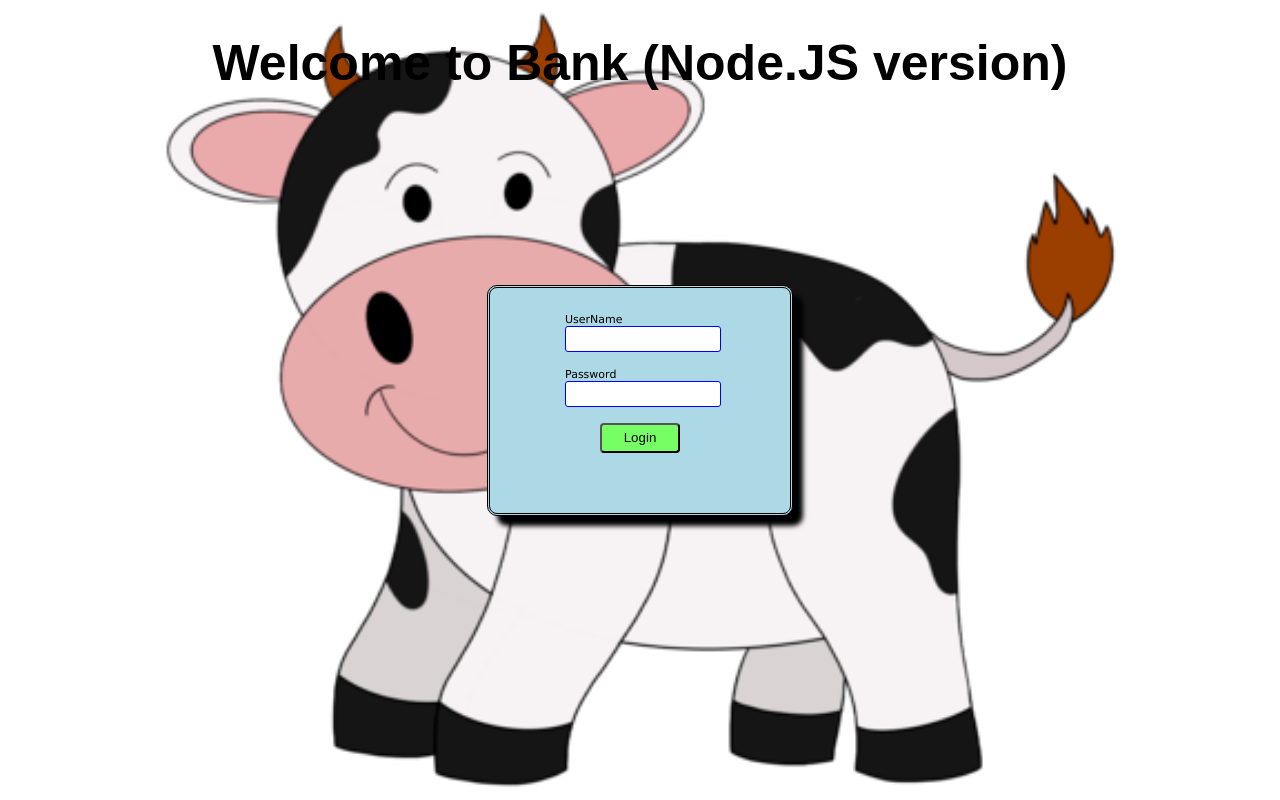
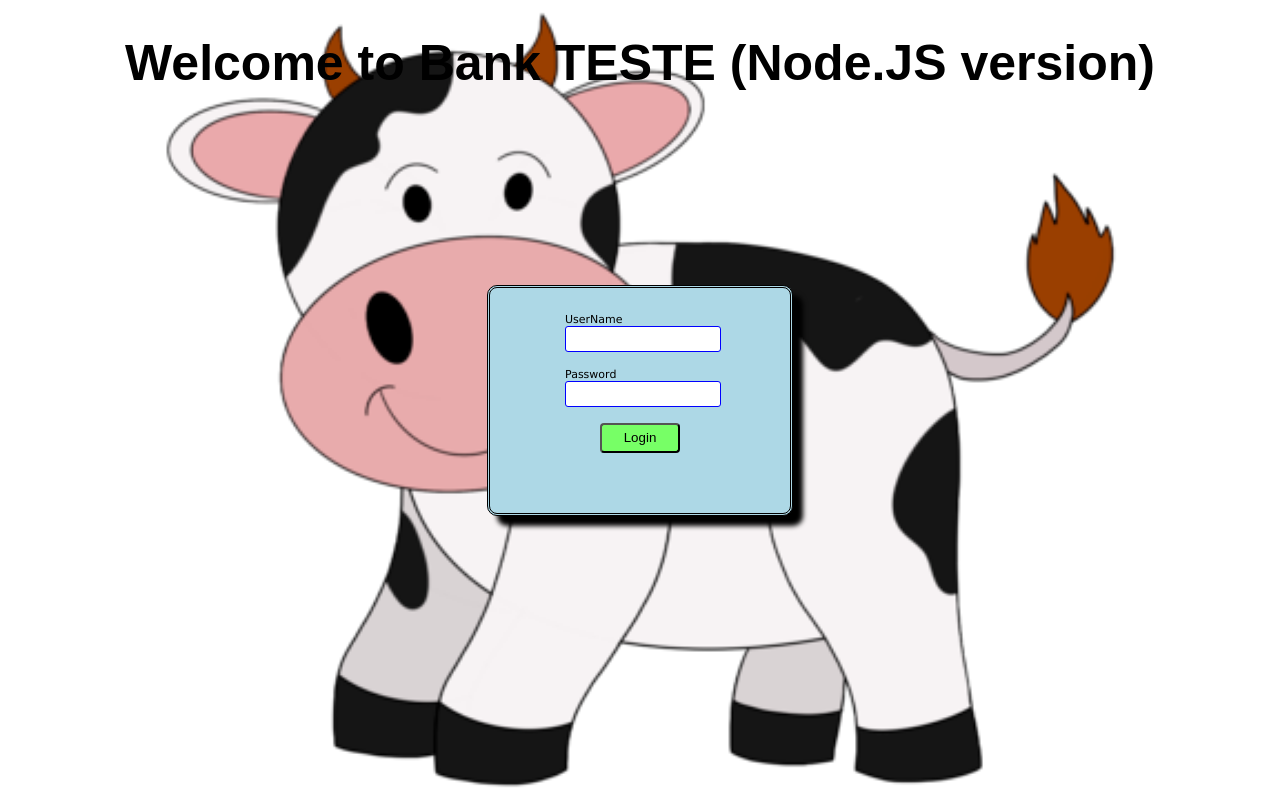
Before and after one commit to RafaelRibeiro2024/insecure_bank_node, a website: page public/index.html in a window 1280 px wide. Drawn offline with Linux system fonts and the light colour scheme.

Commit message:
Update index.html

```diff
--- a/public/index.html
+++ b/public/index.html
@@ -28,7 +28,7 @@ $(document).ready(function() {
 
 </script>
 
-<h1>Welcome to Bank (Node.JS version)</h1>
+<h1>Welcome to Bank TESTE (Node.JS version)</h1>
 
 
 <div id="auth" class="auth_div">
```
